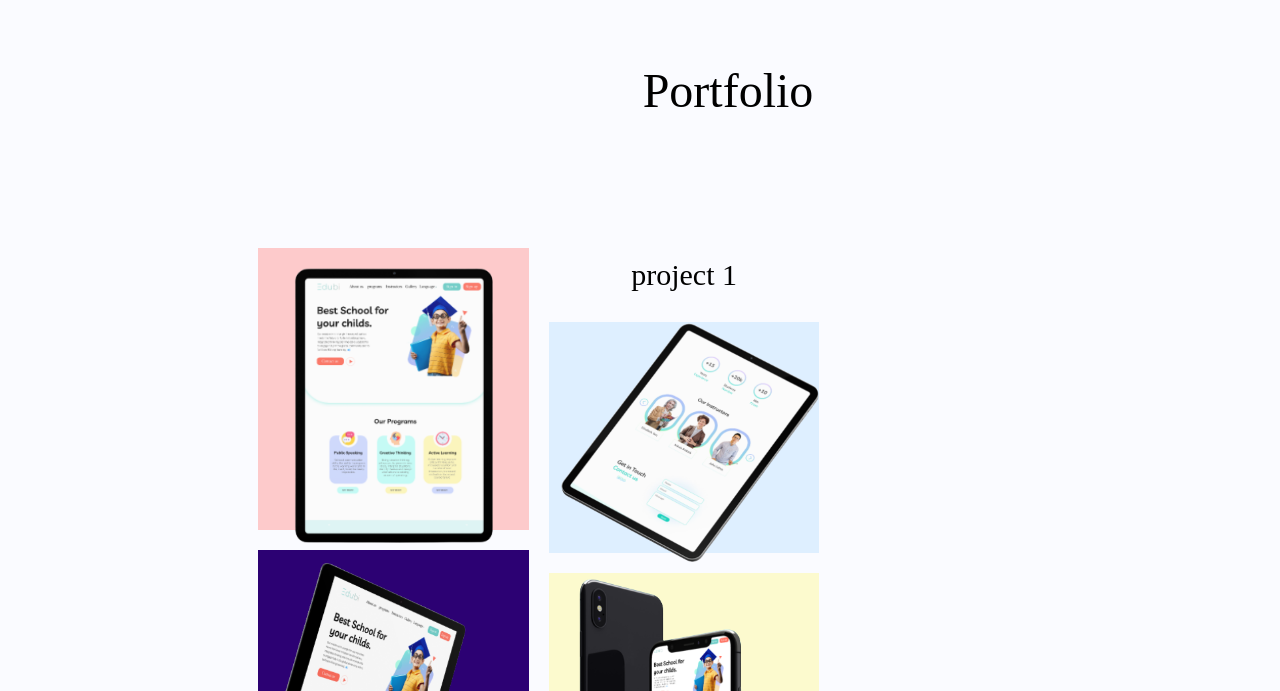
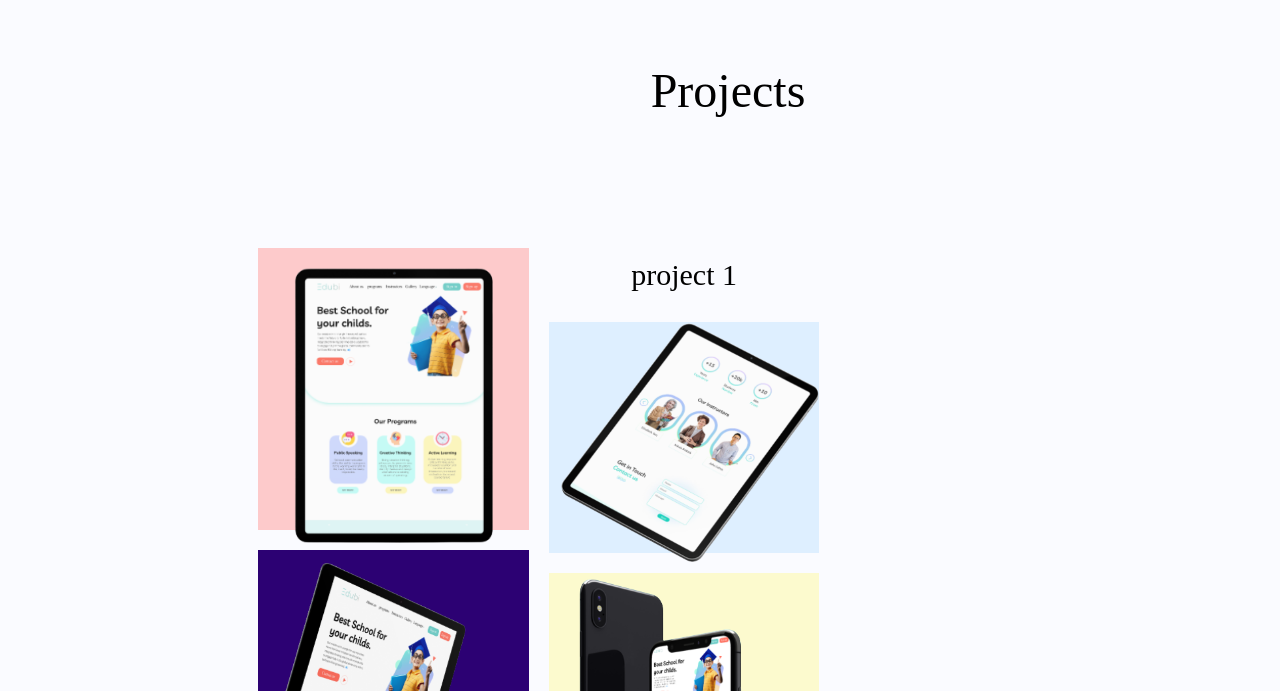
Before and after one commit to rawanhabuhajer/portfolio.project, a plain HTML site: page projects-index.html in a window 1280 px wide. Shown: the part 109-800 px from the top of the page. Drawn offline with Linux system fonts and the light colour scheme.

Commit message:
Update projects-index.html

```diff
--- a/projects-index.html
+++ b/projects-index.html
@@ -3,7 +3,7 @@
   <head>
     <meta charset="utf-8">
     <meta name="viewport">
-    <title>portofolio</title>
+    <title>Projects</title>
     <link rel="stylesheet" href="projects-style.css">
   </head>
   <body>
@@ -26,7 +26,7 @@
             </nav>
             </div>
         </header>
-        <p class="portfolio">Portfolio</p>
+        <p class="portfolio">Projects</p>
 
         <div class="container">
             <div class="photo1">
```
